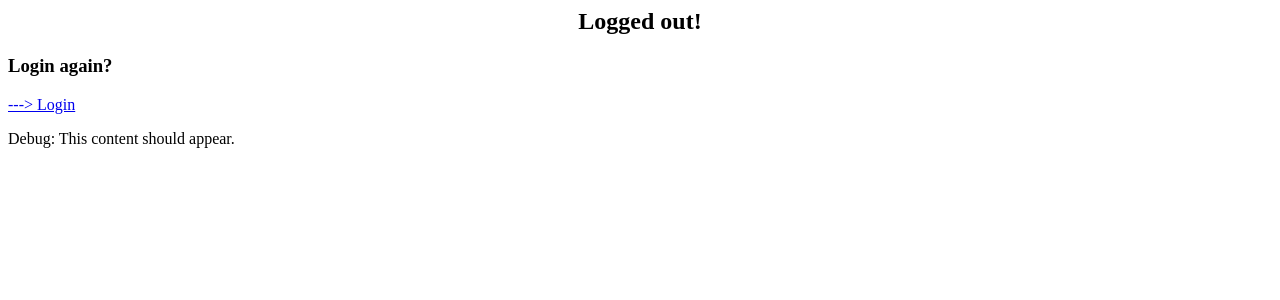
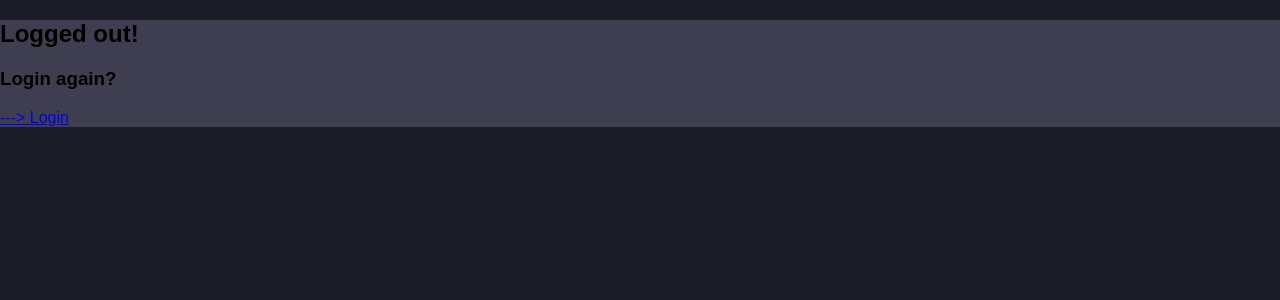
Before and after one commit to JadenLews/Stock_App, a Django app: page /logout/ in a window 1280 px wide. Shown: the top 300 px of the page. Run offline with Django 5.2, Linux system fonts and the light colour scheme.

Commit message:
Added layouts for login/logout/register to match rest of the sight

```diff
--- a/SampleDjangoLogin/pages/templates/pages/logout.html
+++ b/SampleDjangoLogin/pages/templates/pages/logout.html
@@ -1,6 +1,18 @@
-
-<h2 style="text-align: center;">Logged out!</h2>
-
-<h3>Login again?</h3>
-<a href="{% url 'login' %}">---> Login</a> <br>
-<p>Debug: This content should appear.</p>
+{% load static %}
+<!DOCTYPE html>
+<html lang="en">
+<head>
+    <meta charset="UTF-8">
+    <meta name="viewport" content="width=device-width, initial-scale=1.0">
+    <title>Logged Out</title>
+    <link rel="stylesheet" href="{% static 'css/login.css' %}">
+</head>
+<body class="backyground">
+    <div class="container">
+        <h2>Logged out!</h2>
+        <h3>Login again?</h3>
+        <a href="{% url 'login' %}" class="login-link">---> Login</a>
+        <br>
+    </div>
+</body>
+</html>
--- /dev/null
+++ b/SampleDjangoLogin/static/css/login.css
@@ -0,0 +1,14 @@
+body, html {
+    margin: 0;
+    padding: 0;
+    font-family: Arial, Helvetica, sans-serif;
+}
+.backyground {
+    background-color: #1c1c28;
+}
+.container {
+    background-color: #3e3e50;
+}
+.turn-white {
+    color: #FFFFFF;
+}
```
Also changed, not shown: SampleDjangoLogin/pages/templates/pages/login.html (+15 -1 lines), SampleDjangoLogin/pages/templates/pages/register.html (+16 -2 lines), SampleDjangoLogin/db.sqlite3.
